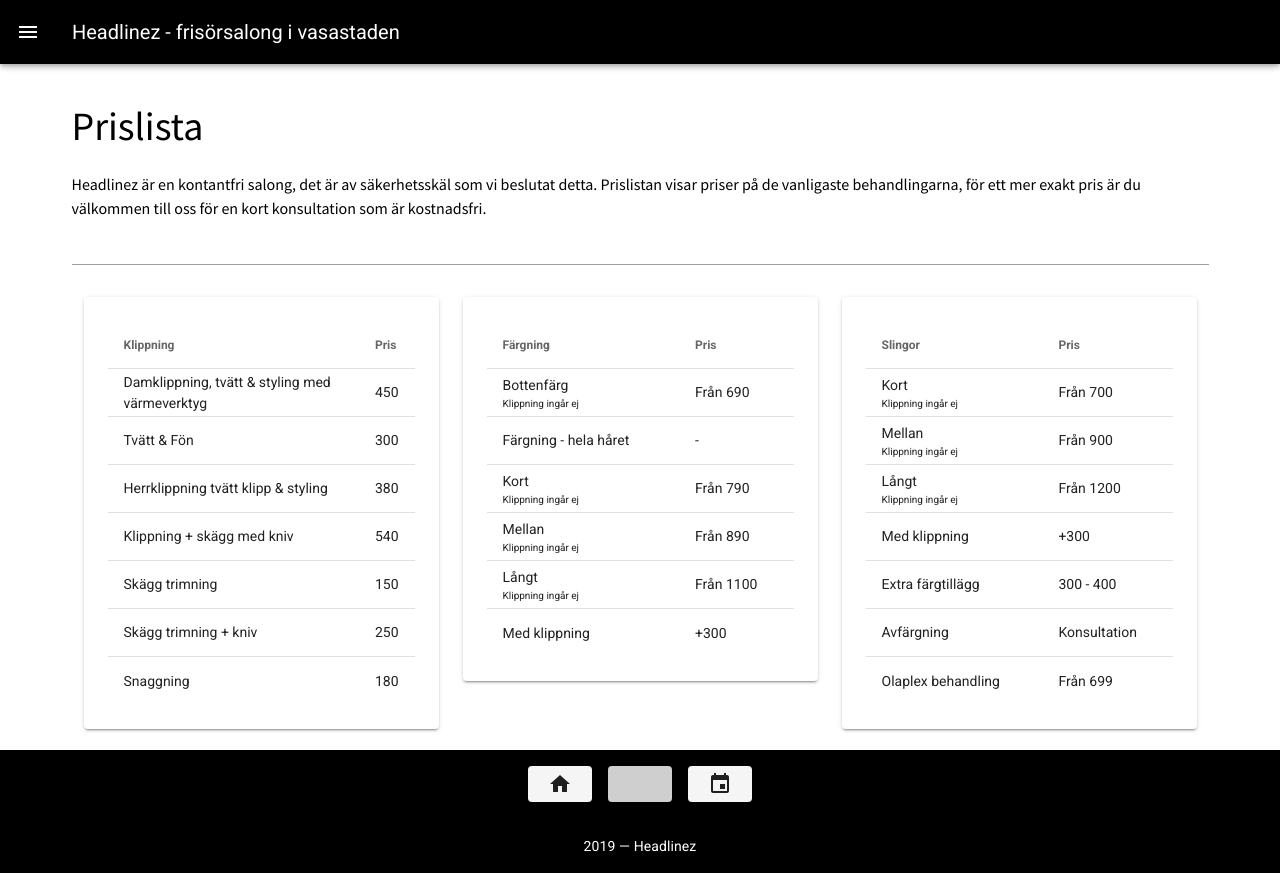
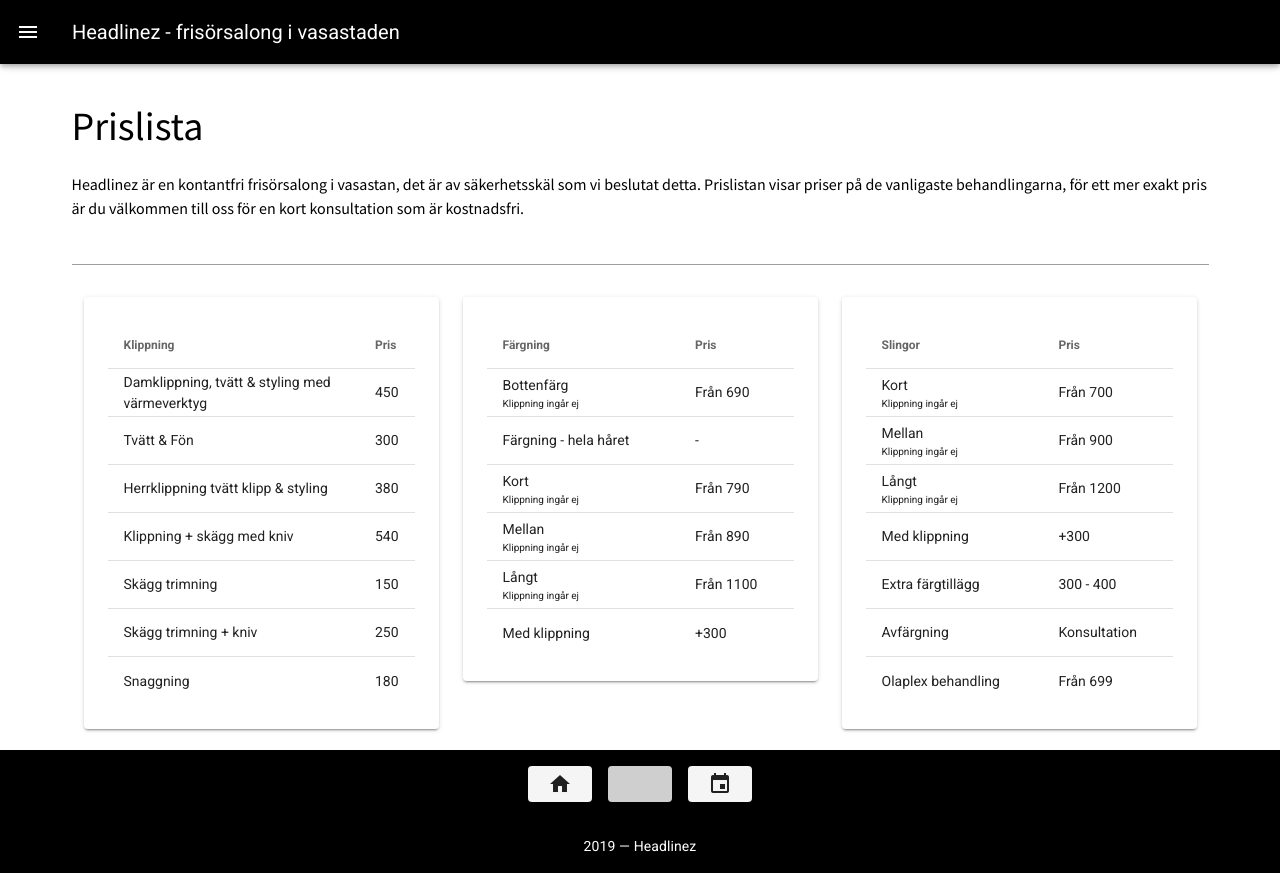
Before and after one commit to rickardbroberg/headlinez, a Nuxt app: page /priser in a window 1280 px wide. Built offline with nearby package versions, Linux system fonts and the light colour scheme.

Commit message:
adding öppettider

```diff
--- a/pages/kontakt.vue
+++ b/pages/kontakt.vue
@@ -15,7 +15,11 @@
 
             <p><a href="https://headlinez.bokadirekt.se" target="_blank">Boka din nästa tid</a></p>
 
-            <h3>Hitta till oss</h3>
+            <h3>Öppetttider</h3>
+            <p>Måndag-fredag 10:00-19:00<br>
+                Lördag 10:00-18:00</p>
+
+            <h3>Hitta till oss i vasastan</h3>
             <p>
               Headlinez<br>
               Karlbergsvägen 13<br>
--- a/pages/priser.vue
+++ b/pages/priser.vue
@@ -5,7 +5,7 @@
 
           <div class="flex my-2 text-left xs12">
             <h1>Prislista</h1>
-            <p class="feed-subheading mt-4"><span>Headlinez är en kontantfri salong, det är av säkerhetsskäl som vi beslutat detta. Prislistan visar priser på de vanligaste behandlingarna, för ett mer exakt pris är du välkommen till oss för en kort konsultation som är kostnadsfri.<br><br></span></p>
+            <p class="feed-subheading mt-4"><span>Headlinez är en kontantfri frisörsalong i vasastan, det är av säkerhetsskäl som vi beslutat detta. Prislistan visar priser på de vanligaste behandlingarna, för ett mer exakt pris är du välkommen till oss för en kort konsultation som är kostnadsfri.<br><br></span></p>
 
             <div class="my-5 xs12 align-center hidden-md-and-down"><hr role="separator" aria-orientation="horizontal" class="grey feed-border v-divider theme--light"></div>
 
```
